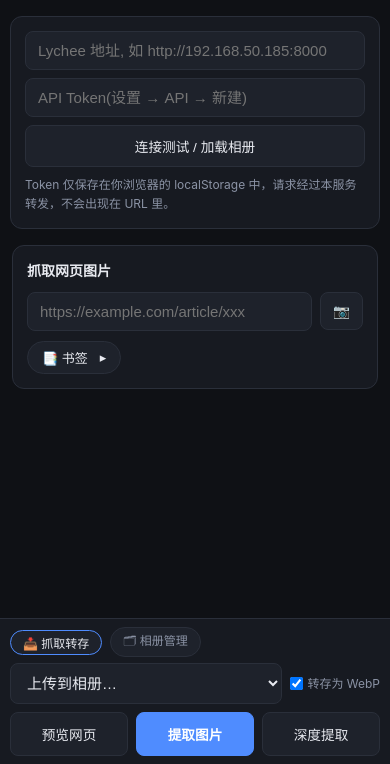
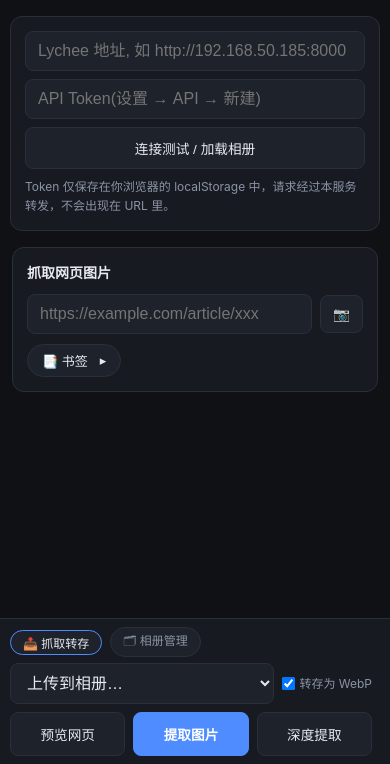
Before and after one commit to dgltsp-cpu/lychee-v4-web-grabber, a Flask app: page / in a window 390 px wide. Shown: the part 80-844 px from the top of the page. Run offline with Flask 3, Linux system fonts and the light colour scheme; data that the repository does not hold is empty.

Commit message:
fix(mobile): 键盘不再顶出假高度, 底栏不再被长相册名撑爆 - 输入框/下拉框在触屏下一律 ≥16px(iOS 聚焦小于 16px 会自动放大整页), 并补 @media (hover:none) 覆盖 iPad - touch-action 全部改 pan-y pinch-zoom: 之前只写 pan-y 会连两指缩放一起禁掉, 系统放大后用户完全缩不回去 - --kb-h 按 innerHeight-(visualViewport.height+offsetTop)×scale 计算: 不乘回 scale 时页面一放大就凭空多出几百 px「假键盘」, 底栏被顶到屏幕中间 - 新增 bindAutoUnzoom: 键盘已收起但 scale>1.01 时临时写 maximum-scale=1 逼 WebKit 复位缩放, 600ms 后还原(不永久剥夺手动缩放); 第二次尝试克隆重插 meta 节点, 单次聚焦最多试 2 次 - viewport 加 viewport-fit=cover, 让 iPhone 的 env(safe-area-inset-bottom) 真正生效 - 底栏两页对齐: 去掉 .track 的 gap(轨道 200% 宽 + translateX(-50%) 必须严丝合缝), 8px 缝隙移入 .page 的 padding-right; 修掉相册管理页右移 8px 导致下拉框 ⌄ 箭头与「清空相册」被裁 - 修「抓取转存页看起来被放大」: 真因是相册下拉框装满长相册名后, WebKit 按 <select> 固有宽度把整行撑到 478px 再被裁(缩放其实一直是 1.0, Blink 不复现)。三道保险: .page/.prow 显式 min-width:0; 等宽按钮行由 repeat(auto-fit,minmax(0,1fr)) 改为 flex:1 1 0; JS syncPagerWidth 按底栏实际宽度写 --pager-w 像素上限 - 测试: 新增键盘缩放/轨道对齐/自动复位 3 个用例并断言不再出现 auto-fit; 容器内 pytest 66 passed, 1 failed(test_lychee_albums_v4_nested_and_shared 历史遗留, 与本次无关) - README 新增「手机端键盘与缩放」「底栏两页对齐」「长相册名撑爆底栏」三节

```diff
--- a/templates/index.html
+++ b/templates/index.html
@@ -2,7 +2,8 @@
 <html lang="zh-CN">
 <head>
   <meta charset="utf-8">
-  <meta name="viewport" content="width=device-width, initial-scale=1">
+  <!-- viewport-fit=cover: 让 env(safe-area-inset-*) 在 iPhone 上真正取到值 -->
+  <meta name="viewport" content="width=device-width, initial-scale=1, viewport-fit=cover">
   <title>网页图片抓取 → Lychee</title>
   <style>
     :root {
@@ -15,16 +16,18 @@
     html, body { height: 100%; }
     body { overflow: hidden; overscroll-behavior: none; }
     .wrap {
-      display: flex; flex-direction: column; height: 100vh; height: 100dvh;
+      /* --kb-h 由 JS 按 visualViewport 算出的键盘高度: iOS 键盘只缩可视视口, 不缩布局视口 */
+      display: flex; flex-direction: column; height: 100vh; height: calc(100dvh - var(--kb-h, 0px));
       max-width: 1200px; margin: 0 auto; padding: 14px 16px 0; overflow-y: auto;
     }
     header { flex: none; }
     /* 键盘弹起等极端矮屏时, 内容区先压缩而不是把设置面板顶出屏幕 */
-    .vp { flex: 1 1 auto; min-height: 120px; overflow: hidden; touch-action: pan-y; }
+    /* pinch-zoom 必须保留: 只写 pan-y 会让整屏无法两指缩放, iOS 放大后就再也缩不回去 */
+    .vp { flex: 1 1 auto; min-height: 120px; overflow: hidden; touch-action: pan-y pinch-zoom; }
     .vp-track { display: flex; width: 200%; height: 100%; }
     .vp-page {
       width: 50%; flex: none; min-width: 0; overflow-y: auto;
-      touch-action: pan-y;   /* 只把竖向交给滚动, 横向留给切界面手势, 不触发浏览器后退 */
+      touch-action: pan-y pinch-zoom;   /* 竖向给滚动, 横向给切界面手势, 两指给浏览器缩放 */
       -webkit-overflow-scrolling: touch; overscroll-behavior: contain;
       padding: 2px 2px calc(var(--footer-h, 96px) + 18px);
     }
@@ -113,8 +116,9 @@
     .item.show-check .cb { display: block; }
     .empty { color: var(--muted); text-align: center; padding: 60px 0; }
 
+    /* 键盘弹起时整条底栏抬到键盘上方, 否则 iOS 上「预览/提取/深度」会被键盘完全埋掉 */
     .footer {
-      position: fixed; left: 0; right: 0; bottom: 0; background: var(--panel);
+      position: fixed; left: 0; right: 0; bottom: var(--kb-h, 0px); background: var(--panel);
       border-top: 1px solid var(--line); padding: 10px 16px; z-index: 10;
     }
     .footer .row { max-width: 1200px; margin: 0 auto; }
@@ -127,15 +131,20 @@
     .ftab.active { color: var(--text); border-color: var(--accent); }
     /* --slide 只在 body 上取值: 内容轨道与底栏轨道共用同一个位移, 两屏始终对齐 */
     body[data-view="1"] { --slide: -50%; }
-    .pager { touch-action: pan-y; max-width: 1200px; margin: 0 auto; overflow: hidden; }
+    .pager { touch-action: pan-y pinch-zoom; max-width: 1200px; margin: 0 auto; overflow: hidden; }
+    /* 轨道不能留 gap: 两页各 50% 宽, 轨道总宽正好 200%, translateX(-50%) 才能严丝合缝;
+       gap 会让第二页整体右移, 停靠时左边露缝、右边被 pager 裁掉 8px(下拉框箭头/清空相册被切)。 */
     .track {
-      display: flex; flex-wrap: nowrap; align-items: center; gap: 8px; width: 200%;
+      display: flex; flex-wrap: nowrap; align-items: center; width: 200%;
       transform: translateX(var(--slide, 0%)); transition: transform .24s ease;
     }
     .vp-track { transform: translateX(var(--slide, 0%)); transition: transform .26s ease; }
     /* 手指拖动期间去掉缓动, 两屏严格跟手 */
     body.dragging .track, body.dragging .vp-track { transition: none; }
-    .page { width: 50%; flex: none; display: flex; flex-wrap: wrap; align-items: center; gap: 8px; }
+    /* 两页之间的 8px 缝隙写在页内(padding-right, 含在 50% 宽度里), 滑动时不位移。
+       max-width 用 JS 按底栏实际宽度写死的 --pager-w: 相册下拉框装满长相册名后,
+       部分引擎会按内容撑出 478px 的行, 光靠百分比和 min-width 兜不住。 */
+    .page { width: 50%; flex: none; min-width: 0; max-width: var(--pager-w, 50%); padding-right: 8px; display: flex; flex-wrap: wrap; align-items: center; gap: 8px; }
     .prow { display: contents; }
     #album-mgmt-select { max-width: 320px; }
     .webp-toggle {
@@ -174,7 +183,9 @@
       .header-actions { width: 100%; justify-content: space-between; align-items: center; }
       .settings-btn { flex: none; }
       input[type=url] { min-width: 0; width: 100%; }
-      input[type=text], input[type=url], select { font-size: 15px; padding: 10px 12px; }
+      /* ≥16px 是硬线: iOS Safari 聚焦小于 16px 的输入框会自动放大整页, 且很难缩回去 */
+      input[type=text], input[type=url], select { font-size: 16px; padding: 10px 12px; }
+      .bm-editor input[type=text] { font-size: 16px; }
       /* 字号与内边距随视口线性缩放: 小屏不挤成一团, 大屏不空旷 */
       button { font-size: clamp(13px, 3.5vw, 15px); padding: 10px clamp(6px, 2vw, 14px); }
       .row { gap: 8px; }
@@ -186,17 +197,19 @@
       .ftab { flex: none; }
       #status-text { min-width: 0; flex: 1; font-size: 12px; text-align: right; white-space: nowrap; overflow: hidden; text-overflow: ellipsis; }
       /* 手机端: 界面内改成纵向堆叠, 按钮撑满一行 */
-      .page { flex-direction: column; align-items: stretch; gap: 8px; }
+      .page { flex-direction: column; flex-wrap: nowrap; align-items: stretch; gap: 8px; }
       .prow { display: flex; gap: 8px; align-items: center; }
       /* width:0 + flex:1 让下拉框忽略选项文字宽度, 否则长相册名会撑爆整行 */
-      .prow { min-width: 0; }
+      /* min-width:0 允许收缩; max-width 用底栏实际宽度减去页内 8px 缝隙:
+         长相册名(未命名 / Ship (#xxxx…) 这种)再也不会把整行顶宽、溢出被裁或串到另一屏 */
+      .prow { min-width: 0; max-width: calc(var(--pager-w, 100%) - 8px); }
       .prow select { flex: 1 1 0; width: 0; min-width: 0; }
       .prow .webp-toggle { flex: none; }
       #album-select, #album-mgmt-select { max-width: none !important; }
       .prow button { flex: 1 1 0; min-width: 0; white-space: nowrap; overflow: hidden; text-overflow: ellipsis; }
-      /* 按钮行用等分栅格: N 个按钮永远等宽, 再也不会被 nowrap 撑破后被 pager 裁掉 */
-      .prow.btns { display: grid; grid-template-columns: repeat(auto-fit, minmax(0, 1fr)); }
-      .prow.btns button { width: 100%; min-width: 0; min-height: 44px; }
+      /* 按钮行等宽用 flex: 1 1 0 + min-width:0(等分栅格在 WebKit 下会按内容撑破容器) */
+      .prow.btns { display: flex; flex-wrap: nowrap; }
+      .prow.btns button { flex: 1 1 0; min-width: 0; min-height: 44px; }
       .footer button { touch-action: manipulation; -webkit-tap-highlight-color: transparent; }
       /* 没勾选任何图片时不显示转存按钮, 少占一行 */
       .footer.no-transfer #transfer-row { display: none; }
@@ -213,6 +226,12 @@
       .settings-form .row { flex-direction: column; align-items: stretch; }
       .settings-form input[type=text] { width: 100%; }
       .settings-form #test-btn { width: 100%; }
+    }
+    /* 触屏兜底: iPad 一类宽度 >640px 的触屏同样踩 iOS 的 16px 自动放大线 */
+    @media (hover: none) {
+      input[type=text], input[type=url], input[type=password], input[type=number],
+      input[type=search], input[type=tel], select, textarea { font-size: 16px; }
+      .bm-editor input[type=text] { font-size: 16px; }
     }
     /* 窄屏(≤400px)用短文案, 宽屏用完整文案; title 里始终保留完整说明 */
     .t-short { display: none; }
@@ -1389,6 +1408,86 @@
   apply();
 })();
 
+/* 底栏实际可用宽度写成 px 变量: 轨道/行/页的上限一律按它算, 不依赖各引擎对百分比与
+   flex 固有宽度的解释差异(WebKit 会按最长相册名撑宽整行, Blink 不会)。 */
+(function syncPagerWidth() {
+  const pager = $("pager");
+  if (!pager) return;
+  const apply = () => {
+    const w = Math.round(pager.clientWidth);
+    if (w > 0) document.documentElement.style.setProperty("--pager-w", w + "px");
+  };
+  if ("ResizeObserver" in window) new ResizeObserver(apply).observe(pager);
+  window.addEventListener("resize", apply);
+  apply();
+})();
+
+/* 键盘适配: iOS 的键盘只压缩可视视口(visualViewport), 布局视口不变, 于是固定底栏被键盘埋掉、
+   聚焦的输入框也顶不出来 —— 系统只能靠放大页面来「够到」输入框。这里把键盘高度算成 --kb-h
+   交给 CSS(底栏抬到键盘上方 + 内容区按实际可视高度收缩), 并把被挡住的输入框滚到中间。 */
+(function bindKeyboardViewport() {
+  const vv = window.visualViewport;
+  if (!vv) return;                     // 不支持就完全不干预, 保持原布局
+  const root = document.documentElement.style;
+  let raf = 0;
+  const apply = () => {
+    raf = 0;
+    // 页面被放大时 vv.height 已经除以过 scale, 不乘回来会凭空算出几百 px 的「假键盘」
+    const s = vv.scale || 1;
+    const kb = Math.max(0, Math.round(innerHeight - (vv.height + vv.offsetTop) * s));
+    const prev = parseInt(root.getPropertyValue("--kb-h"), 10) || 0;
+    if (Math.abs(kb - prev) < 2) return;
+    root.setProperty("--kb-h", kb + "px");
+    if (kb <= 80) return;
+    if (s > 1.02) return;      // 放大状态下坐标换算不可靠, 交给下面的自动复位缩放
+    const el = document.activeElement;
+    if (!el || !/^(INPUT|SELECT|TEXTAREA)$/.test(el.tagName)) return;
+    const r = el.getBoundingClientRect();
+    const limit = innerHeight - kb;
+    if (r.bottom > limit || r.top < 0) el.scrollIntoView({ block: "center", behavior: "smooth" });
+  };
+  const onTick = () => { if (!raf) raf = requestAnimationFrame(apply); };
+  vv.addEventListener("resize", onTick);
+  vv.addEventListener("scroll", onTick);
+  window.addEventListener("resize", onTick);
+  document.addEventListener("focusout", onTick);   // 键盘收起后复位 --kb-h
+  apply();
+})();
+
+/* iOS 因聚焦输入框放大过页面之后, 收起键盘并不会自己缩回去 —— 用户看到的「无法全屏、也缩不回来」。
+   检测到「键盘已收起但页面仍是放大状态」时, 临时写一次 maximum-scale=1 逼 WebKit 重算并复位缩放,
+   随后还原 meta, 双指缩放能力不受影响。 */
+(function bindAutoUnzoom() {
+  const meta = document.querySelector('meta[name="viewport"]');
+  const vv = window.visualViewport;
+  if (!meta || !vv) return;
+  const base = meta.getAttribute("content") || "";
+  let typed = false, timer = 0, tries = 0;
+  const setMeta = (content, reinsert) => {
+    const node = document.querySelector('meta[name="viewport"]');
+    if (!node) return;
+    node.setAttribute("content", content);
+    // 部分 WebKit 只在 meta 节点被重新插入时才重算缩放, 第二次尝试走这条路
+    if (reinsert && node.parentNode) node.parentNode.replaceChild(node.cloneNode(true), node);
+  };
+  const stuck = () => vv.scale > 1.01 && innerHeight - (vv.height + vv.offsetTop) * vv.scale < 40;
+  const tick = () => {
+    if (!typed || tries >= 2 || !stuck()) return;
+    tries += 1;
+    typed = false;
+    setMeta(base + ", maximum-scale=1, user-scalable=no", tries > 1);
+    clearTimeout(timer);
+    timer = setTimeout(() => setMeta(base, false), 600);
+  };
+  document.addEventListener("focusin", (e) => {
+    const tag = (e.target && e.target.tagName) || "";
+    if (tag === "INPUT" || tag === "SELECT" || tag === "TEXTAREA") { typed = true; tries = 0; }
+  });
+  vv.addEventListener("resize", tick);
+  window.addEventListener("resize", tick);
+  document.addEventListener("focusout", () => { setTimeout(tick, 260); setTimeout(tick, 800); });
+})();
+
 $("select-all").addEventListener("click", () => {
   selected = new Set(visibleIndexes());
   render();
```
Also changed, not shown: tests/test_app.py (+74 -2 lines), README.md.
